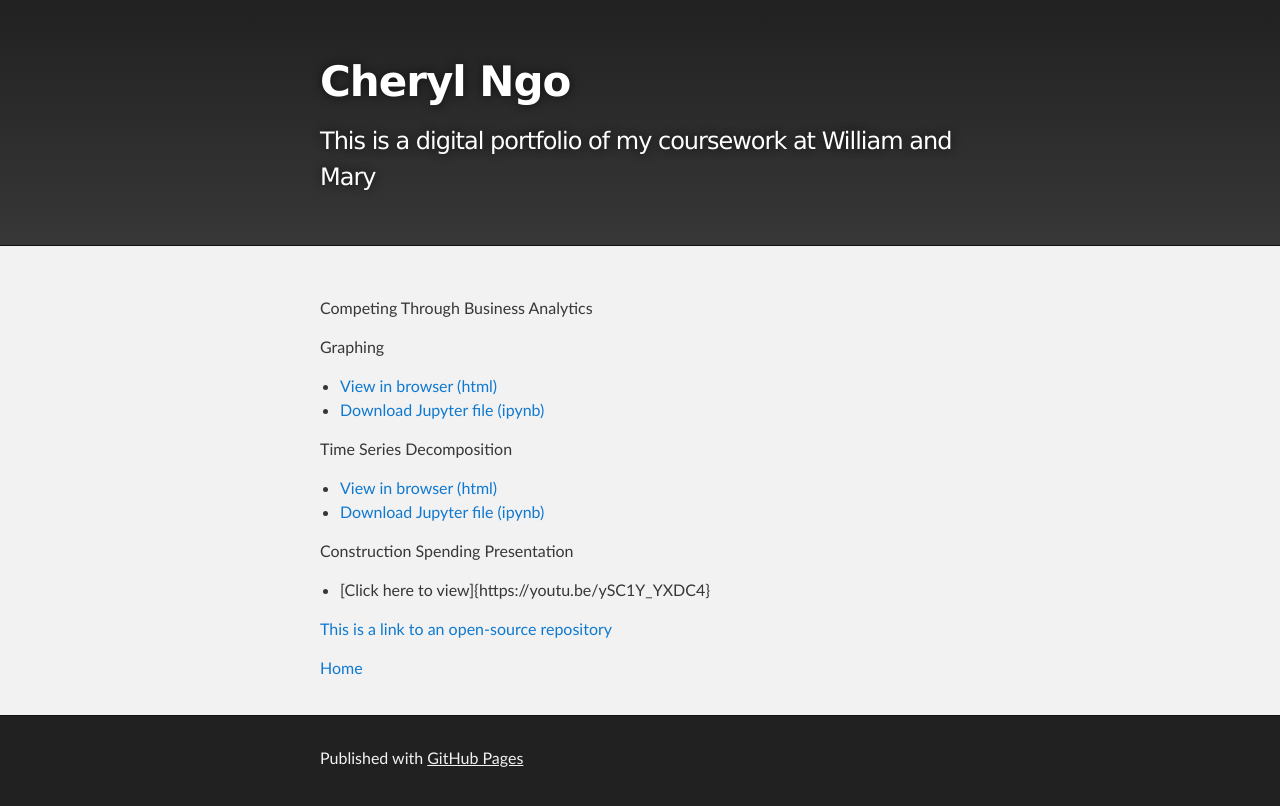
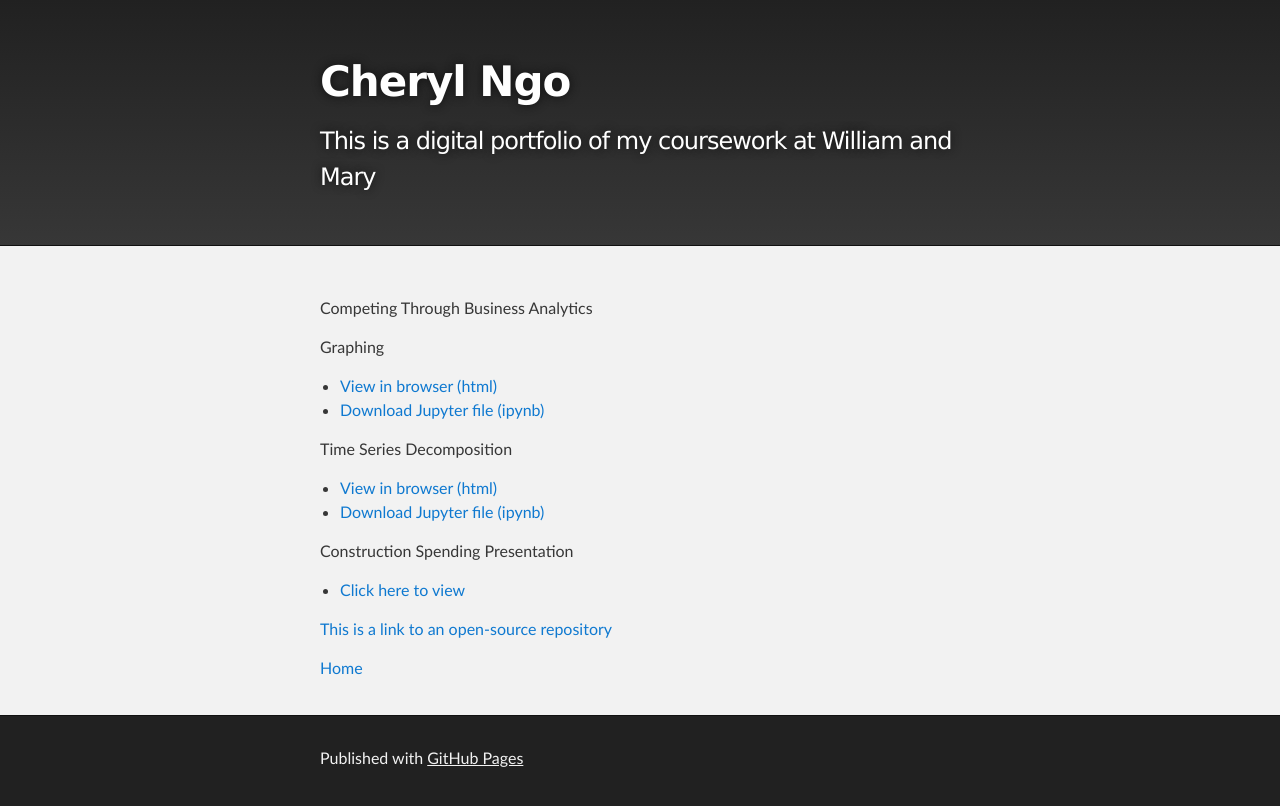
Before and after one commit to Cherylngo/cherylngo.github.io, a Jekyll site: the page built from Data Visualization/index.md, in a window 1280 px wide. Shown: the top 806 px of the page. Built offline with Jekyll 4.4.1, drawn with Linux system fonts in a browser that asks for light colours; our own code applies the rules of GitHub Pages for plain Markdown files.

Commit message:
Update index.md

```diff
--- a/Data Visualization/index.md
+++ b/Data Visualization/index.md
@@ -14,7 +14,7 @@ Time Series Decomposition
 - [Download Jupyter file (ipynb)](M3Graphing.ipynb)
 
 Construction Spending Presentation
-- [Click here to view]{https://youtu.be/ySC1Y_YXDC4}
+- [Click here to view](https://youtu.be/ySC1Y_YXDC4)
 
 [This is a link to an open-source repository](https://github.com/Cherylngo/jekyll-doc-project)
 
```
